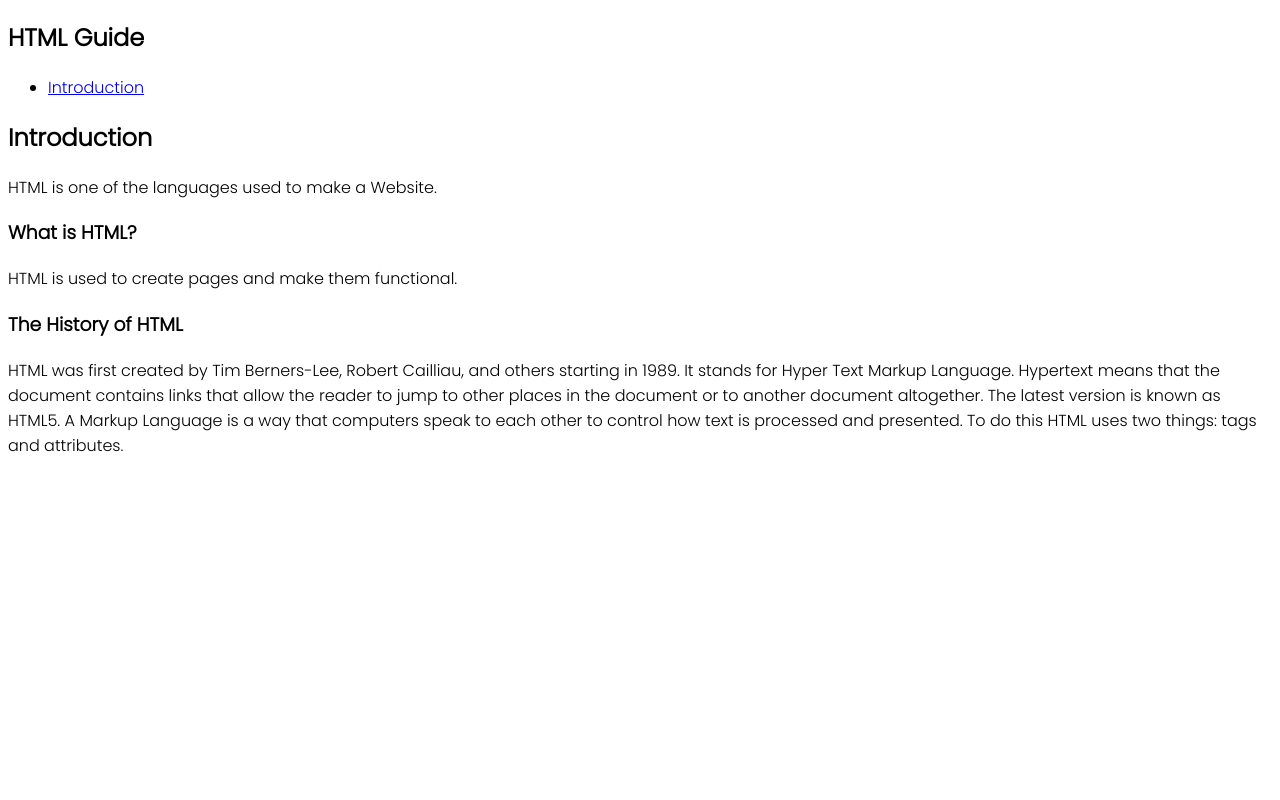
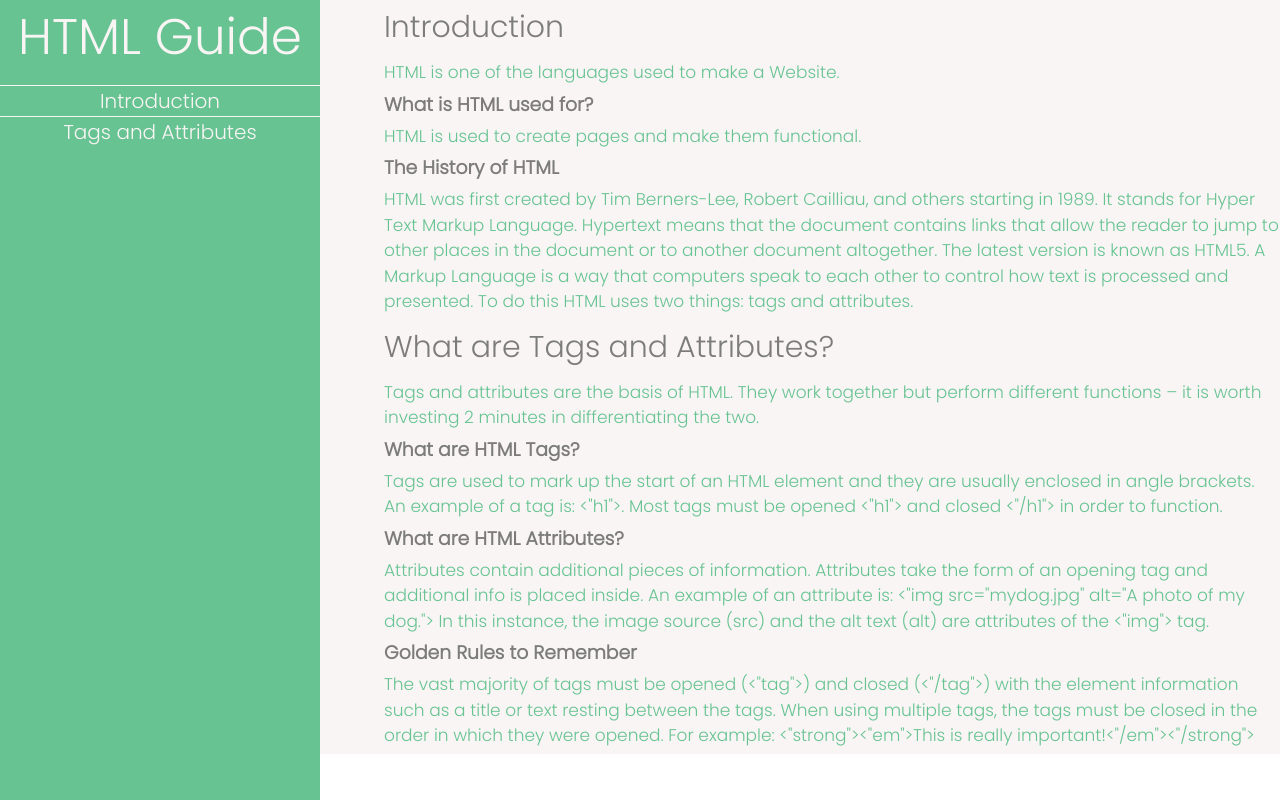
Before and after one commit to APwebdev/Technical-Documentation-Page-FCC, a plain HTML site: page index.html in a window 1280 px wide. Drawn offline with Linux system fonts and the light colour scheme.

Commit message:
Basic design, and layout of the page

```diff
--- a/index.html
+++ b/index.html
@@ -17,6 +17,7 @@
         <div id="nav-elements">
             <ul id="links">
                 <li><a class="navbar-link" href="#introduction">Introduction</a></li>
+                <li><a class="navbar-link" href="#tags-attributes">Tags and Attributes</a></li>
             </ul>
         </div>
     </nav>
@@ -24,13 +25,20 @@
         <section class="main-section" id="introduction">
             <h2 class="semi-title">Introduction</h2>
             <p class="doc-info">HTML is one of the languages used to make a Website.</p>
-            <h3 class="h3-title">What is HTML?</h3>
+            <h3 class="h3-title">What is HTML used for?</h3>
             <p class="doc-info">HTML is used to create pages and make them functional.</p>
             <h3 class="h3-title">The History of HTML</h3>
             <p class="doc-info">HTML was first created by Tim Berners-Lee, Robert Cailliau, and others starting in 1989. It stands for Hyper Text Markup Language. Hypertext means that the document contains links that allow the reader to jump to other places in the document or to another document altogether. The latest version is known as HTML5. A Markup Language is a way that computers speak to each other to control how text is processed and presented. To do this HTML uses two things: tags and attributes.</p>
         </section>
-        <section class="main-section">
-
+        <section class="main-section" id="tags-attributes">
+            <h2 class="semi-title">What are Tags and Attributes?</h2>
+            <p class="doc-info">Tags and attributes are the basis of HTML. They work together but perform different functions – it is worth investing 2 minutes in differentiating the two.</p>
+            <h3 class="h3-title">What are HTML Tags?</h3>
+            <p class="doc-info">Tags are used to mark up the start of an HTML element and they are usually enclosed in angle brackets. An example of a tag is: <"h1">. Most tags must be opened <"h1"> and closed <"/h1"> in order to function.</p>
+            <h3 class="h3-title">What are HTML Attributes?</h3>
+            <p class="doc-info">Attributes contain additional pieces of information. Attributes take the form of an opening tag and additional info is placed inside. An example of an attribute is: <"img src="mydog.jpg" alt="A photo of my dog."> In this instance, the image source (src) and the alt text (alt) are attributes of the <"img"> tag.</p>
+            <h3 class="h3-title">Golden Rules to Remember</h3>
+            <p class="doc-info">The vast majority of tags must be opened (<"tag">) and closed (<"/tag">) with the element information such as a title or text resting between the tags. When using multiple tags, the tags must be closed in the order in which they were opened. For example: <"strong"><"em">This is really important!<"/em"><"/strong"></p>
         </section>
         <section class="main-section">
 
--- a/style.css
+++ b/style.css
@@ -1,3 +1,80 @@
 * {
     font-family: Poppins;
+    margin: 0;
+    padding: 0;
+    line-height: 1.5em;
+    text-decoration: none;
 }
+
+/* Navbar */
+
+
+h1 {
+    font-size: 50px;
+    font-weight: 450;
+}
+
+.navbar-link {
+    color:#F9F5F4;
+    font-size: 20px;
+}
+
+
+#navbar {
+    width: 25%;
+    height: 100%;
+    position: fixed;
+    background-color: #67C392;
+    color: #F9F5F4
+}
+
+
+#title-navbar {
+    display: flex;
+    justify-content: center;
+}
+
+#nav-elements {
+    display: flex;
+    flex-direction: column;
+}
+
+#links {
+    text-align: center;
+    padding-top: 10px;
+}
+
+li {
+    border-top: 1px #F9F5F4 solid;
+}
+/* Content */
+
+#main-doc {
+    background-color: #F9F5F4;
+}
+
+
+.main-section {
+    margin-left: 30%;
+    background-color: #F9F5F4;
+    color: #67C392;
+    /* text-align: left; */
+    /* padding-left: 15px; */
+}
+
+.semi-title {
+    font-size: 30px;
+    color: rgb(124, 124, 124);
+    font-weight: 500;
+    padding: 5px 0;
+}
+
+.h3-title {
+    color: rgb(124, 124, 124);
+    font-weight: 800;
+}
+
+.doc-info {
+    font-size: 17px;
+    padding: 5px 0;
+}
```
